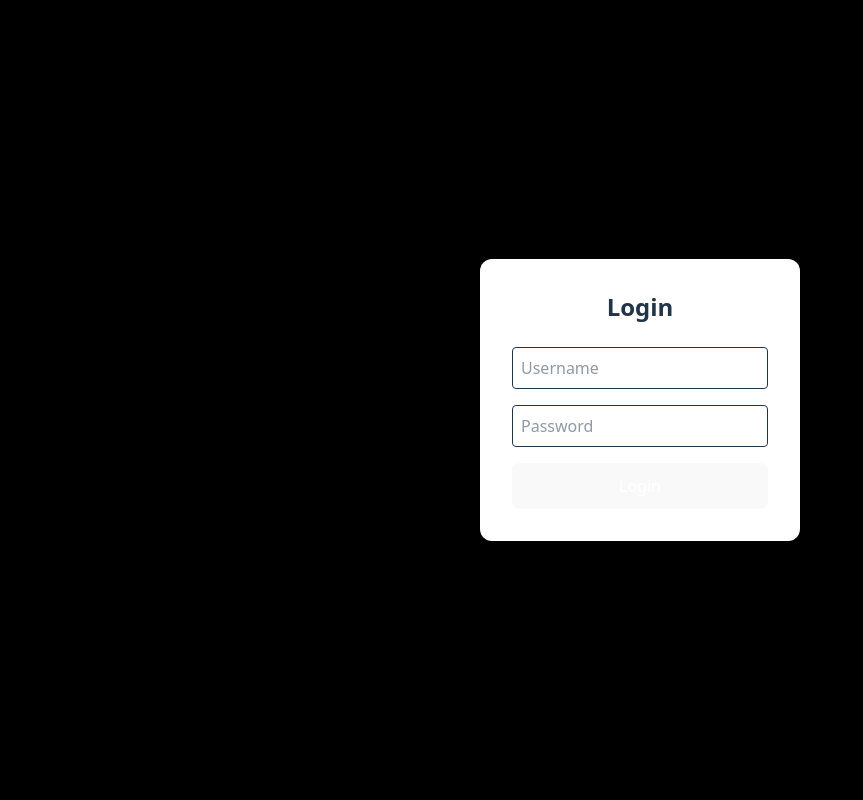
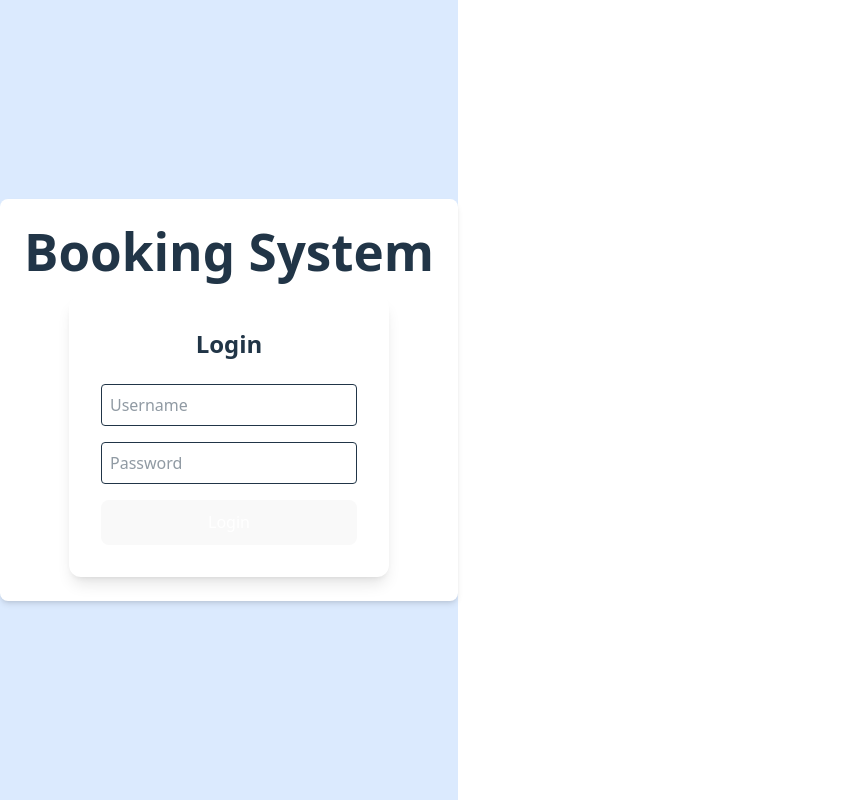
Before and after one commit to skykid17/bscbooking, a React (Vite) app in the folder frontend/: page / in a window 1280 px wide. Shown: the whole page, without its empty margins (0-863 px from the left). Built offline with nearby package versions, Linux system fonts and the light colour scheme.

Commit message:
update ui

```diff
--- a/frontend/src/App.jsx
+++ b/frontend/src/App.jsx
@@ -9,14 +9,17 @@ function App() {
     };
 
     return (
-        <div className="min-h-screen bg-gray-100">
+        <div className="min-h-screen bg-blue-100 flex items-center justify-center">
+            <div className="bg-white shadow-md rounded-lg p-6">
+                <h1 className="text-xl font-bold mb-4">Booking System</h1>
                 {!user && <LoginModal onLoginSuccess={handleLoginSuccess} />}
                 {user && (
                     <div className="p-6">
-                    <h1 className="text-3xl font-bold">Welcome, {user.name}!</h1>
+                        <h1 className="text font-bold">Welcome, {user.name}!</h1>
                         <p className="mt-2 text-gray-700">Role: {user.role}</p>
                     </div>
                 )}
+            </div>
         </div>
     );
 }
--- a/frontend/src/components/LoginModal.jsx
+++ b/frontend/src/components/LoginModal.jsx
@@ -25,7 +25,7 @@ export default function LoginModal({ onLoginSuccess }) {
     return (
         <>
             {showModal && (
-                <div className="fixed inset-0 flex items-center justify-center bg-black bg-opacity-50 z-50">
+                <div className="flex items-center justify-center">
                     <div className="bg-white p-8 rounded-xl w-80 shadow-lg">
                         <h2 className="text-2xl font-bold mb-6 text-center">Login</h2>
                         {error && <p className="text-red-500 text-sm mb-4">{error}</p>}
```
Lines whose indentation alone changed are shown as unchanged.
